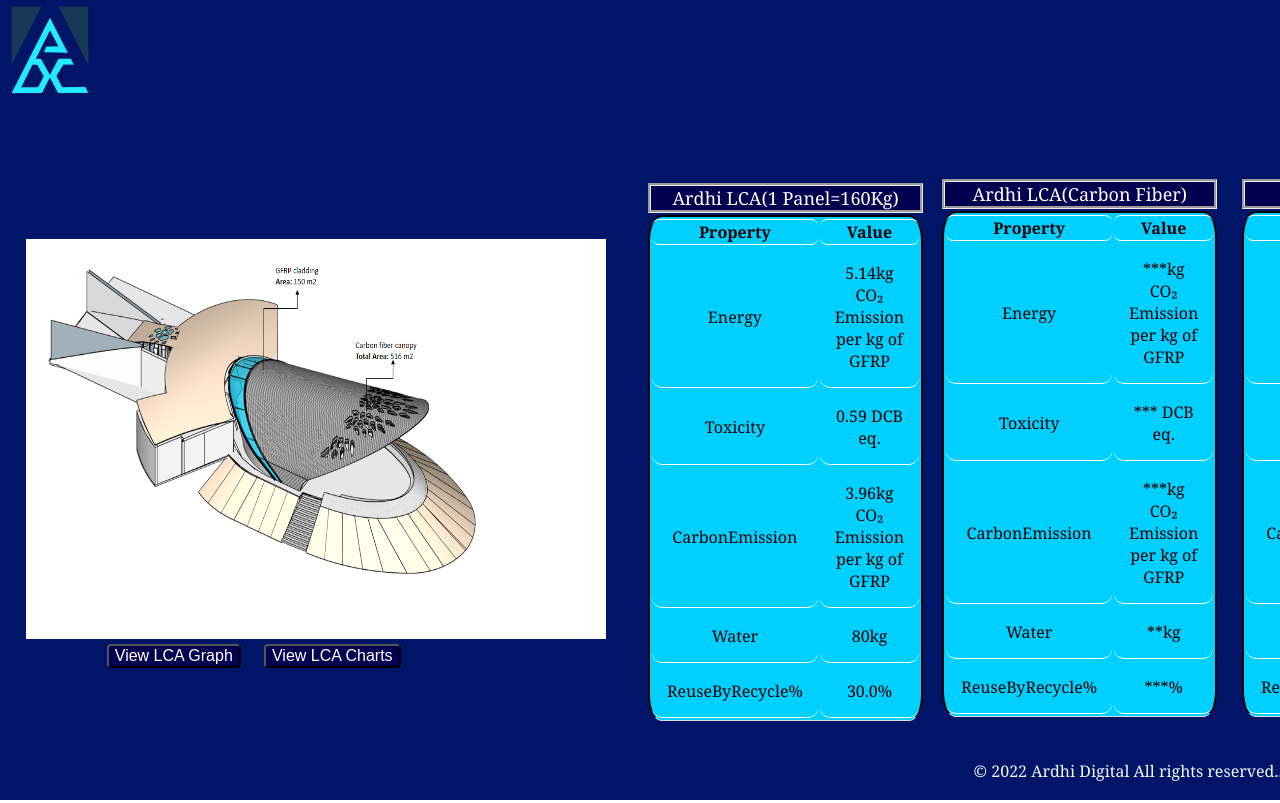
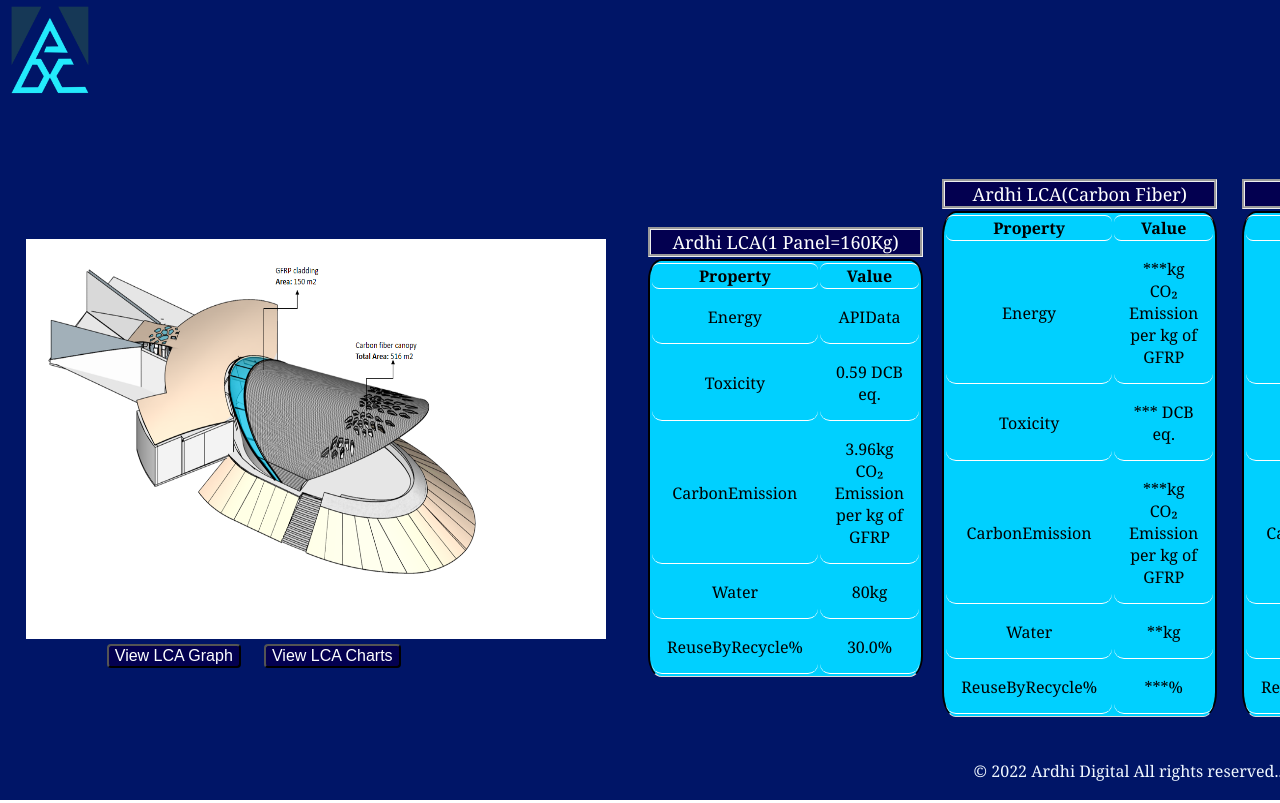
Before and after one commit to Naveen-Chaurasia/ardhi-prototype-app, a React (Create React App) app: page /Page1 in a window 1280 px wide. Shown: the top 803 px of the page. Built offline with nearby package versions, Linux system fonts and the light colour scheme; no server answers.

Commit message:
started with neo4j-api integration

```diff
--- a/src/Page1.js
+++ b/src/Page1.js
@@ -20,7 +20,7 @@
   useEffect(() => {
     axios.get(`http://localhost:8091/Level0`).then((response) => {
       console.log(response.data._embedded.Level0[0]);
-      setAPIData(response.data);
+      setAPIData(response.data._embedded.Level0[0]);
     });
   }, []);
 
@@ -31,16 +31,8 @@
  {
   window.location.href = "http://localhost:8110/visualization?username=admin&password=admin";
      // navigate('/Page2')
-//     setIsClicked(true);
-//     console.log("^^^^^^^^^^^^^^^^^");
-//    window.location.href = "http://localhost:3000/";
-//   //  window.location.href = "https://bloom.neo4j.io/index.html?connectURL=neo4j%2Bs%3A%2F%2F6799f560.databases.neo4j.io&_ga=2.105062592.230755171.1655092750-1401971628.1655092750";
-//     console.log("^^^^^^^^^^^^^^^^^");
-//   let x=  document.getElementsByClassName("MuiButton-label")[1].click();
+ //  window.location.href = "https://bloom.neo4j.io/index.html?connectURL=neo4j%2Bs%3A%2F%2F6799f560.databases.neo4j.io&_ga=2.105062592.230755171.1655092750-1401971628.1655092750";
 
-//     //document.getElementsByClassName("MuiButtonBase-root MuiButton-root MuiButton-contained MuiButton-containedSizeLarge MuiButton-sizeLarge").click();
-// console.log("*********************");
-//     //    let x= getElementByXpath("/html/body/div[2]/div[3]/div/div[2]/button[2]")    ;
 
  }
 
@@ -97,7 +89,8 @@
         <tr>
           {/* <td>GFRP</td> */}
           <td>Energy</td>
-          <td>5.14kg CO₂ Emission per kg of GFRP</td>
+          {/* <td>5.14kg CO₂ Emission per kg of GFRP</td> */}
+          <td>APIData</td>
         </tr>
         <tr>
           {/* <td></td> */}
```
